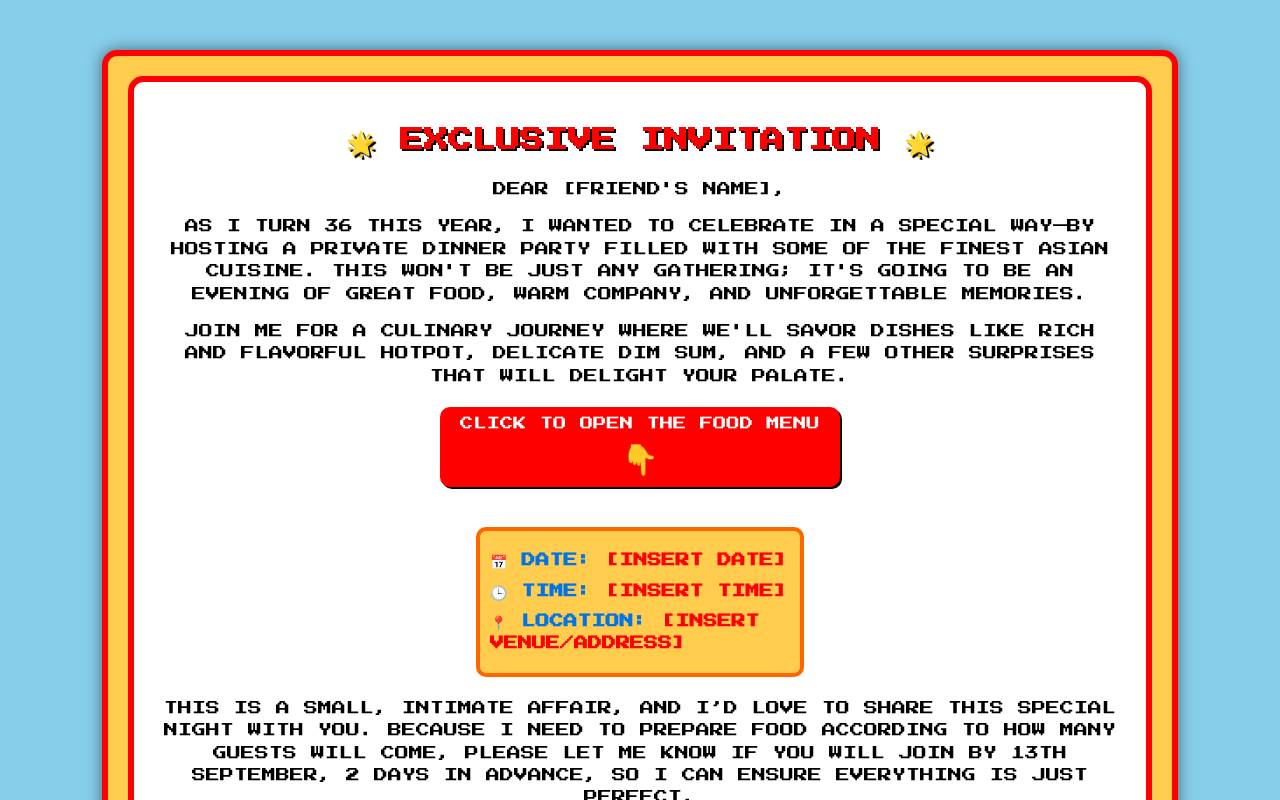
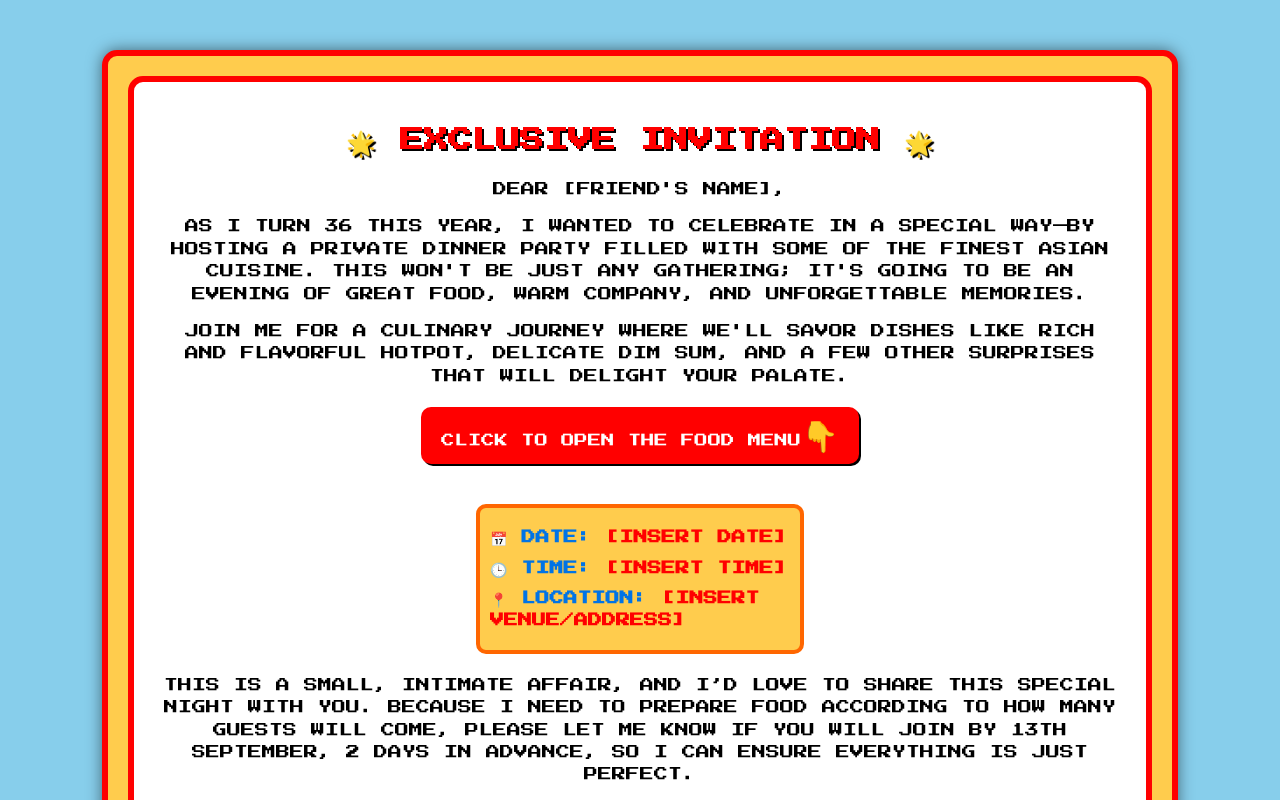
Before and after one commit to beaintech/birthday-invitation, a React (Create React App) app: page / in a window 1280 px wide. Both pictures are taken after a click on the button "CLICK TO ENTER INVITATION". Shown: the top 800 px of the page. Built offline with nearby package versions, Linux system fonts and the light colour scheme.

Commit message:
feat: components

```diff
--- a/src/FoodDetails.js
+++ b/src/FoodDetails.js
@@ -13,9 +13,9 @@ function FoodDetails() {
       <button className="toggle-button" onClick={handleButtonClick}>
         {showDetails ? 'Click to Close the Food Menu' : 'Click to Open the Food Menu'}
         {!showDetails && (
-        <div className="arrow-animation">
+        <span className="arrow-animation">
           <span className="down-arrow">👇</span>
-        </div>
+        </span>
       )}
       </button>
 
--- a/src/FoodDetailsGerman.js
+++ b/src/FoodDetailsGerman.js
@@ -12,12 +12,12 @@ function FoodDetailsGerman() {
     <div className="food-details-container">
       <button className="toggle-button" onClick={handleButtonClick}>
         {showDetails ? 'Klicken, um das Menü zu schließen' : 'Klicken, um das Menü zu öffnen'}
+        {!showDetails && (
+        <span className="arrow-animation">
+          <span className="down-arrow">👇</span>
+        </span>
+      )}
       </button>
-      {!showDetails && (
-        <div className="arrow-animation">
-          <span className="down-arrow">👇</span>
-        </div>
-      )}
       {showDetails && (
         <div className="food-details">
           <h2>🍲 Hotpot</h2>
```
